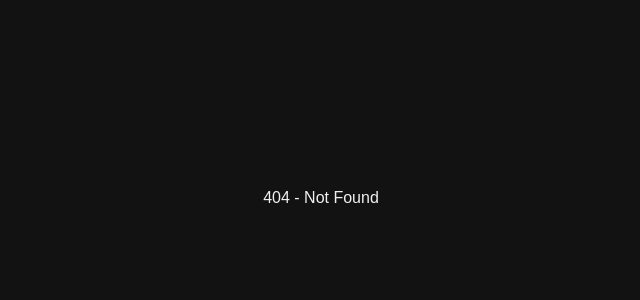
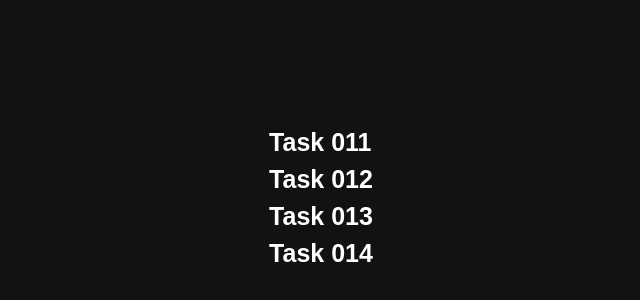
Before and after one commit to Sh0utaa/LearningThreeJs, a React (Vite) app: page / in a window 1280 px wide. Before the commit this address had no page. Shown: the part 202-502 px from the top of the page, without its empty margins (319-959 px from the left). Built offline with nearby package versions, Linux system fonts and the light colour scheme.

Commit message:
Added routing

```diff
--- a/src/App.jsx
+++ b/src/App.jsx
@@ -1,13 +1,12 @@
-import React from 'react'
-import ReactDOM from 'react-dom/client'
-import { BrowserRouter, Routes, Route } from 'react-router-dom'
+import React from 'react';
+import ReactDOM from 'react-dom/client';
+import { BrowserRouter, Routes, Route, Link } from 'react-router-dom';
 
 // Import your components
-import TaskST011 from './TaskST011/TaskST011'
-import TaskST012 from './TaskST012/TaskST012'
-import TaskST013 from './TaskST013/TaskST013'
-import TaskST014 from "./TaskST014/TaskST014"
-// Add more as needed
+import TaskST011 from './TaskST011/TaskST011';
+import TaskST012 from './TaskST012/TaskST012';
+import TaskST013 from './TaskST013/TaskST013';
+import TaskST014 from './TaskST014/TaskST014';
 
 const App = () => (
   <BrowserRouter>
@@ -16,10 +15,23 @@ const App = () => (
       <Route path="/task012" element={<TaskST012 />} />
       <Route path="/task013" element={<TaskST013 />} />
       <Route path="/task014" element={<TaskST014 />} />
-      {/* Add more routes here */}
-      <Route path="*" element={<div>404 - Not Found</div>} />
+      <Route
+        path="*"
+        element={
+          <div>
+            <nav>
+              <ul>
+                <li><Link to="/task011">Task 011</Link></li>
+                <li><Link to="/task012">Task 012</Link></li>
+                <li><Link to="/task013">Task 013</Link></li>
+                <li><Link to="/task014">Task 014</Link></li>
+              </ul>
+            </nav>
+          </div>
+        }
+      />
     </Routes>
   </BrowserRouter>
-)
+);
 
-ReactDOM.createRoot(document.getElementById('root')).render(<App />)
+ReactDOM.createRoot(document.getElementById('root')).render(<App />);
--- a/src/style.css
+++ b/src/style.css
@@ -33,3 +33,23 @@ body {
   .nav-link:hover {
     background-color: #2563eb;
   }
+
+  nav ul {
+    list-style: none;
+    padding: 0;
+  }
+
+  nav li {
+    margin: 8px 0;
+  }
+
+  nav a {
+    color: white;
+    text-decoration: none;
+    font-weight: bold;
+    font-size: 25px;
+  }
+
+  nav a:hover {
+    text-decoration: underline;
+  }
```
